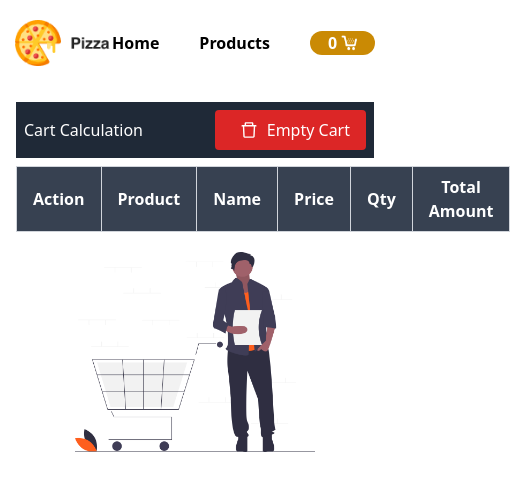
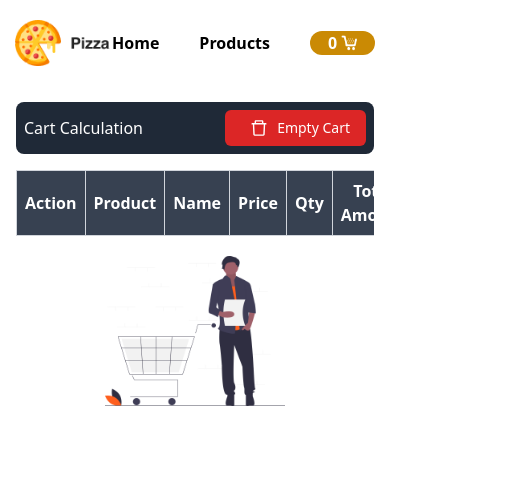
Before and after one commit to Umar7070/Pizza_order, a Next.js app: page /cart in a window 390 px wide. Shown: the top 490 px of the page, 510 px wide, since content can reach past the window. Built offline with nearby package versions, Linux system fonts and the light colour scheme.

Commit message:
fixed some issu home components

```diff
--- a/app/cart/page.jsx
+++ b/app/cart/page.jsx
@@ -1,8 +1,155 @@
+// "use client";
+// import { UserContext } from "@/context/MyContext";
+// import React, { useContext, useState } from "react";
+// import { AiOutlineDelete } from "react-icons/ai";
+// import { motion,easeIn } from "framer-motion";
+
+// const Cart = () => {
+//   const {
+//     addItem,
+//     deleteCart,
+//     clearAll,
+//     incrementHandle,
+//     decrementItem,
+//     total,
+//     setTotal,
+//     orderNow,
+//   } = useContext(UserContext);
+
+//   const subTotal = addItem.reduce(
+//     (curEle, item) => curEle + item.price * item.qnty,
+//     0
+//   );
+//   setTotal(subTotal);
+//   return (
+//     <>
+//       <motion.div
+//        initial={{ opacity: 0 }}
+//        animate={{
+//          opacity: 1,
+//          transition: { delay: 1, duration: 1, ease: easeIn },
+//        }}
+
+//       className="container mx-auto p-4">
+//         <div className="container flex justify-between items-center bg-gray-800 text-white p-2">
+//           <span>Cart Calculation</span>
+//           <button
+//             onClick={clearAll}
+//             className="flex items-center bg-red-600 px-4 py-2 rounded"
+//           >
+//             <span className="mx-2 text-xl">
+//               <AiOutlineDelete />
+//             </span>
+//             <span className="capitalize">empty cart</span>
+//           </button>
+//         </div>
+
+//         <table className="table-auto w-full mt-2">
+//           <thead>
+//             <tr className="bg-gray-700 text-white">
+//               <th className="border border-gray-300 px-4 py-2 text-center">
+//                 Action
+//               </th>
+//               <th className="border border-gray-300 px-4 py-2 text-center">
+//                 Product
+//               </th>
+//               <th className="border border-gray-300 px-4 py-2 text-center">
+//                 Name
+//               </th>
+//               <th className="border border-gray-300 px-4 py-2 text-center">
+//                 Price
+//               </th>
+//               <th className="border border-gray-300 px-4 py-2 text-center">
+//                 Qty
+//               </th>
+//               <th className="border border-gray-300 px-4 py-2 text-center">
+//                 Total Amount
+//               </th>
+//             </tr>
+//           </thead>
+
+//           <tbody>
+//             {addItem.map((curEle, index) => {
+//               return (
+//                 <>
+//                   <tr>
+//                     <td className="border border-gray-300 px-4 py-2 text-center">
+//                       <AiOutlineDelete
+//                         onClick={() => deleteCart(curEle)}
+//                         className="text-red-600 mx-auto text-2xl"
+//                       />
+//                     </td>
+//                     <td className="border border-gray-300 px-4 py-2">
+//                       <img
+//                         src={curEle?.imgdata}
+//                         alt="Punjabi"
+//                         className="h-10 mx-auto"
+//                       />
+//                     </td>
+//                     <td className="border border-gray-300 px-4 py-2 text-center">
+//                       {curEle.rname}
+//                     </td>
+//                     <td className="border border-gray-300 px-4 py-2 text-center">
+//                       {curEle.price }
+//                     </td>
+//                     <td className="border border-gray-300 px-4 py-2 text-center">
+//                       <div className="flex  items-center justify-evenly">
+//                         <button
+//                           onClick={() => decrementItem(curEle)}
+//                           className="bg-gray-300 px-2  font-bold text-3xl"
+//                         >
+//                           -
+//                         </button>
+//                         <p>{curEle.qnty}</p>
+//                         <button
+//                           onClick={() => incrementHandle(curEle)}
+//                           className="bg-gray-300 px-2  text-2xl"
+//                         >
+//                           +
+//                         </button>
+//                       </div>
+//                     </td>
+//                     <td className="border border-gray-300 px-4 py-2 text-center">
+//                       {curEle.price * curEle.qnty}
+//                     </td>
+//                   </tr>
+//                 </>
+//               );
+//             })}
+//           </tbody>
+//         </table>
+//         {addItem.length === 0 && (
+//           <div className="flex justify-center  items-center my-5">
+//             <img src="/img/empty-cart.png" alt="" className="h-[200px] " />
+//           </div>
+//         )}
+
+//         {addItem.length > 0 && (
+//           <>
+//           <div className="flex justify-end my-5 ">
+//             <p className="capitalize text-2xl font-bold text-gray-500">
+//               total price : <span> ₹ {total} </span>
+//             </p>
+
+//           </div>
+
+//         <div className="flex justify-end">
+//           <button onClick={orderNow}  className="bg-orange-400 p-1 px-4 text-white font-bold rounded-full capitalize">order now</button>
+//         </div>
+//           </>
+//         )}
+//       </motion.div>
+//     </>
+//   );
+// };
+
+// export default Cart;
+
 "use client";
 import { UserContext } from "@/context/MyContext";
 import React, { useContext, useState } from "react";
 import { AiOutlineDelete } from "react-icons/ai";
-import { motion,easeIn } from "framer-motion";
+import { motion, easeIn } from "framer-motion";
 
 const Cart = () => {
   const {
@@ -21,48 +168,50 @@ const Cart = () => {
     0
   );
   setTotal(subTotal);
+
   return (
     <>
       <motion.div
         initial={{ opacity: 0 }}
         animate={{
           opacity: 1,
-         transition: { delay: 2, duration: 1, ease: easeIn },
+          transition: { delay: 1, duration: 1, ease: easeIn },
         }}
-
-      className="container mx-auto p-4">
-        <div className="container flex justify-between items-center bg-gray-800 text-white p-2">
+        className="container mx-auto p-4"
+      >
+        {/* Cart Header */}
+        <div className="flex justify-between items-center bg-gray-800 text-white p-2 rounded-lg">
           <span>Cart Calculation</span>
           <button
             onClick={clearAll}
-            className="flex items-center bg-red-600 px-4 py-2 rounded"
+            className="flex items-center bg-red-600 px-4 py-2 rounded-md text-sm md:text-base"
           >
-            <span className="mx-2 text-xl">
-              <AiOutlineDelete />
-            </span>
+            <AiOutlineDelete className="mx-2 text-xl" />
             <span className="capitalize">empty cart</span>
           </button>
         </div>
 
-        <table className="table-auto w-full mt-2">
+        {/* Table for desktop, scrolling div for mobile */}
+        <div className="overflow-x-auto">
+          <table className="table-auto w-full mt-4">
             <thead>
               <tr className="bg-gray-700 text-white">
-              <th className="border border-gray-300 px-4 py-2 text-center">
+                <th className="border border-gray-300 px-2 md:px-4 py-2 text-center">
                   Action
                 </th>
-              <th className="border border-gray-300 px-4 py-2 text-center">
+                <th className="border border-gray-300 px-2 md:px-4 py-2 text-center">
                   Product
                 </th>
-              <th className="border border-gray-300 px-4 py-2 text-center">
+                <th className="border border-gray-300 px-2 md:px-4 py-2 text-center">
                   Name
                 </th>
-              <th className="border border-gray-300 px-4 py-2 text-center">
+                <th className="border border-gray-300 px-2 md:px-4 py-2 text-center">
                   Price
                 </th>
-              <th className="border border-gray-300 px-4 py-2 text-center">
+                <th className="border border-gray-300 px-2 md:px-4 py-2 text-center">
                   Qty
                 </th>
-              <th className="border border-gray-300 px-4 py-2 text-center">
+                <th className="border border-gray-300 px-2 md:px-4 py-2 text-center">
                   Total Amount
                 </th>
               </tr>
@@ -71,70 +220,80 @@ const Cart = () => {
             <tbody>
               {addItem.map((curEle, index) => {
                 return (
-                <>
-                  <tr>
-                    <td className="border border-gray-300 px-4 py-2 text-center">
+                  <tr key={index}>
+                    <td className="border border-gray-300 px-2 md:px-4 py-2 text-center">
                       <AiOutlineDelete
                         onClick={() => deleteCart(curEle)}
-                        className="text-red-600 mx-auto text-2xl"
+                        className="text-red-600 mx-auto text-2xl cursor-pointer"
                       />
                     </td>
-                    <td className="border border-gray-300 px-4 py-2">
+                    <td className="border border-gray-300 px-2 md:px-4 py-2">
                       <img
                         src={curEle?.imgdata}
-                        alt="Punjabi"
-                        className="h-10 mx-auto"
+                        alt="Product"
+                        className="h-10 mx-auto object-contain"
                       />
                     </td>
-                    <td className="border border-gray-300 px-4 py-2 text-center">
+                    <td className="border border-gray-300 px-2 md:px-4 py-2 text-center">
                       {curEle.rname}
                     </td>
-                    <td className="border border-gray-300 px-4 py-2 text-center">
-                      {curEle.price }
+                    <td className="border border-gray-300 px-2 md:px-4 py-2 text-center">
+                      ₹{curEle.price}
                     </td>
-                    <td className="border border-gray-300 px-4 py-2 text-center">
-                      <div className="flex  items-center justify-evenly">
+                    <td className="border border-gray-300 px-2 md:px-4 py-2 text-center">
+                      <div className="flex items-center justify-evenly">
                         <button
                           onClick={() => decrementItem(curEle)}
-                          className="bg-gray-300 px-2  font-bold text-3xl"
+                          className="bg-gray-300 px-2 py-1 font-bold text-xl rounded-md"
                         >
                           -
                         </button>
                         <p>{curEle.qnty}</p>
                         <button
                           onClick={() => incrementHandle(curEle)}
-                          className="bg-gray-300 px-2  text-2xl"
+                          className="bg-gray-300 px-2 py-1 font-bold text-xl rounded-md"
                         >
                           +
                         </button>
                       </div>
                     </td>
-                    <td className="border border-gray-300 px-4 py-2 text-center">
-                      {curEle.price * curEle.qnty}
+                    <td className="border border-gray-300 px-2 md:px-4 py-2 text-center">
+                      ₹{curEle.price * curEle.qnty}
                     </td>
                   </tr>
-                </>
                 );
               })}
             </tbody>
           </table>
+        </div>
+
+        {/* Empty Cart Image for mobile */}
         {addItem.length === 0 && (
-          <div className="flex justify-center  items-center my-5">
-            <img src="/img/empty-cart.png" alt="" className="h-[200px] " />
+          <div className="flex justify-center items-center my-5">
+            <img
+              src="/img/empty-cart.png"
+              alt="Empty Cart"
+              className="h-[150px] w-auto"
+            />
           </div>
         )}
 
+        {/* Total and Order Now Button */}
         {addItem.length > 0 && (
           <>
-          <div className="flex justify-end my-5 ">
-            <p className="capitalize text-2xl font-bold text-gray-500">
-              total price : <span> ₹ {total} </span>
+            <div className="flex justify-end my-5">
+              <p className="capitalize text-xl md:text-2xl font-bold text-gray-500">
+                Total Price: <span>₹{total}</span>
               </p>
-
             </div>
 
             <div className="flex justify-end">
-          <button onClick={orderNow}  className="bg-orange-400 p-1 px-4 text-white font-bold rounded-full capitalize">order now</button>
+              <button
+                onClick={orderNow}
+                className="bg-orange-400 px-4   hover:bg-yellow-500 py-1 text-white font-bold rounded-full capitalize"
+              >
+                order now
+              </button>
             </div>
           </>
         )}
--- a/app/page.js
+++ b/app/page.js
@@ -12,7 +12,7 @@ const page = () => {
       initial={{ opacity: 0 }}
       animate={{
         opacity: 1,
-        transition: { delay: 2, duration: 0.4, ease: easeIn },
+        transition: { delay: 1, duration: 1, ease: easeIn },
       }}
       className="container my-10 flex flex-col md:flex-row justify-between items-center">
         {/* Text Section */}
@@ -20,7 +20,7 @@ const page = () => {
           <em className="text-xl md:text-2xl capitalize text-red-400">Are you hungry?</em>
           <h1 className="text-3xl md:text-4xl font-bold">Don't Wait!</h1>
           <div className="my-3">
-            <Link href='/products' className="bg-yellow-500 rounded-full text-white px-4 py-2 capitalize">
+            <Link href='/products' className="bg-yellow-500 rounded-full hover:bg-yellow-400 text-white px-4 py-2 capitalize">
               order now
             </Link>
           </div>
```
Also changed, not shown: app/components/HomeProduct.jsx (+5 -10 lines). Lines whose indentation alone changed are shown as unchanged.
